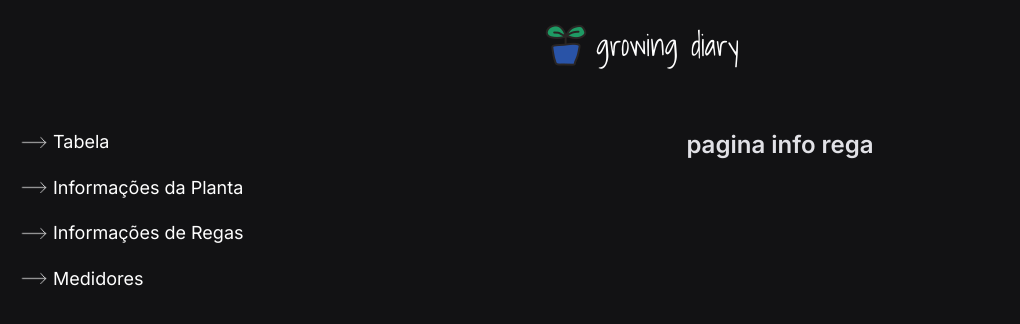
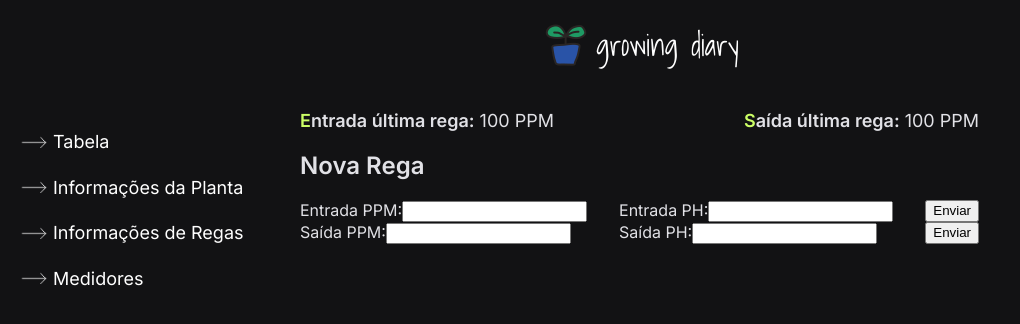
Before and after one commit to monsor3s/growing-diary-next, a Next.js app: page /pages/infoReg in a window 1280 px wide. Shown: the top 324 px of the page, without its empty margins (0-1020 px from the left). Built offline with nearby package versions, Linux system fonts and the light colour scheme.

Commit message:
:construction: Create elements in page information irrigation

```diff
--- a/src/app/pages/infoReg/infoRegPage.module.sass
+++ b/src/app/pages/infoReg/infoRegPage.module.sass
@@ -1,3 +1,31 @@
 .infoRegContainer
-  margin-right: auto
-  margin-left: auto
+
+
+.wrapperTitle
+  display: flex
+  gap: 190px
+
+.boxField
+  display: flex
+  align-items: center
+  gap: 5px
+
+.boxField span
+  font-weight: bold
+  font-size: 18px
+
+.boxField span::first-letter
+  font-weight: bold
+  color: #ccff66
+
+.boxField p
+  font-size: 18px
+  margin: 0
+
+.entryValue
+  display: flex
+  justify-content: space-between
+
+.exitValue
+  display: flex
+  justify-content: space-between
--- a/src/app/pages/infoReg/page.tsx
+++ b/src/app/pages/infoReg/page.tsx
@@ -4,7 +4,39 @@ import styles from './infoRegPage.module.sass'
 export default function InfoRegPage() {
   return (
     <section className={styles.infoRegContainer}>
-      <h1>pagina info rega</h1>
+      <div className={styles.wrapperTitle}>
+        <div className={styles.boxField}>
+          <span>Entrada última rega:</span>
+          <p>100 PPM</p>
+        </div>
+        <div className={styles.boxField}>
+          <span>Saída última rega:</span>
+          <p>100 PPM</p>
+        </div>
+      </div>
+      <h1>Nova Rega</h1>
+      <section className={styles.entryValue}>
+        <div className={styles.boxInput}>
+            <label>Entrada PPM:</label>
+            <input type="text" />
+        </div>
+        <div className={styles.boxInput}>
+            <label>Entrada PH:</label>
+            <input type="text" />
+        </div>
+        <button>Enviar</button>
+      </section>
+      <section className={styles.exitValue}>
+        <div className={styles.boxInput}>
+            <label>Saída PPM:</label>
+            <input type="text" />
+        </div>
+        <div className={styles.boxInput}>
+            <label>Saída PH:</label>
+            <input type="text" />
+        </div>
+        <button>Enviar</button>
+      </section>
     </section>
   )
 }
```
